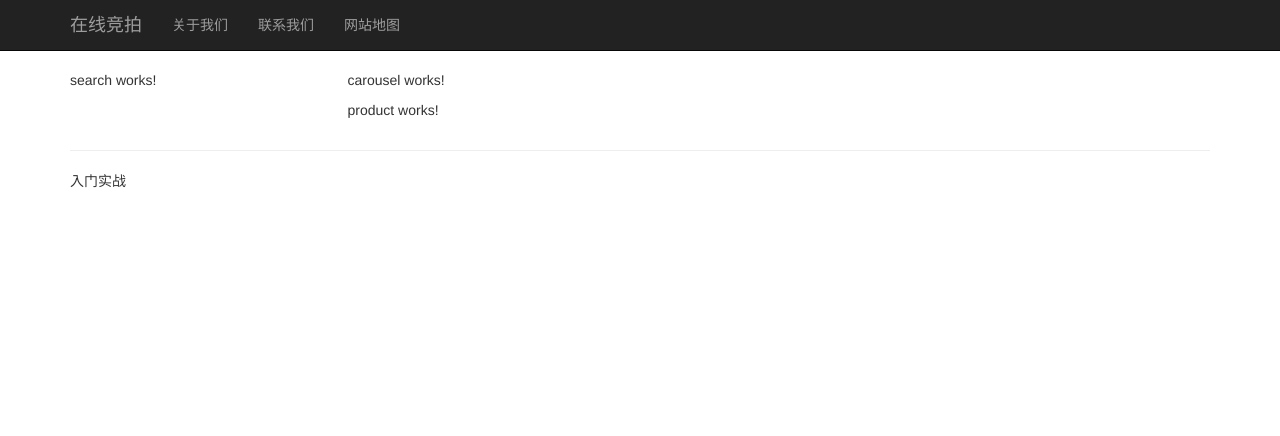
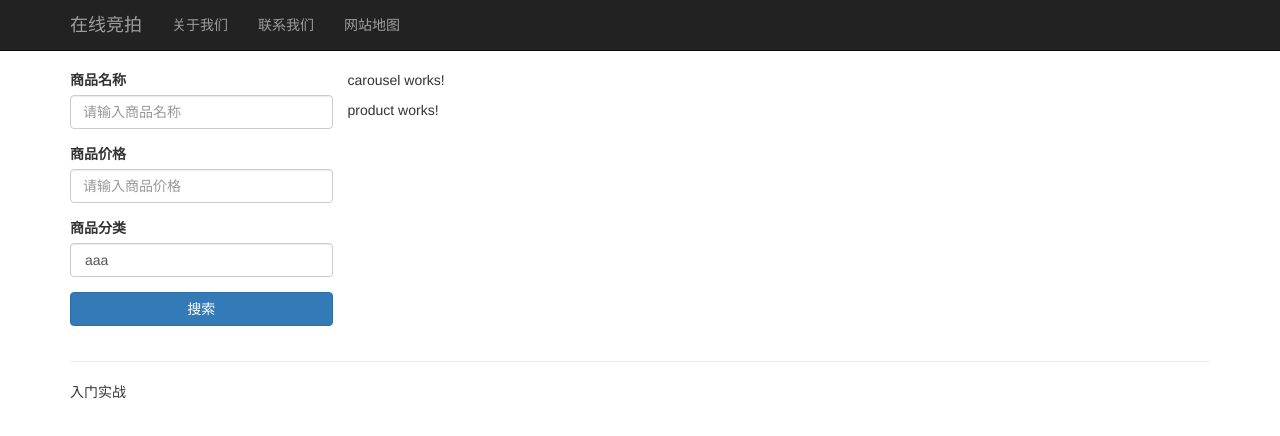
Before and after one commit to UnqiueLi/buyAngular, an Angular app in the folder angularProject/: page / in a window 1280 px wide. Shown: the top 436 px of the page. Built offline with nearby package versions, Linux system fonts and the light colour scheme.

Commit message:
添加搜索框布局

```diff
--- a/angularProject/src/app/search/search.component.html
+++ b/angularProject/src/app/search/search.component.html
@@ -1,3 +1,22 @@
-<p>
-  search works!
-</p>
+<form action="searchForm" role="form">
+  <div class="form-group">
+    <label for="productTitle">商品名称</label>
+    <input type="text" class="form-control" id="productTitle" placeholder="请输入商品名称">
+  </div>
+
+  <div class="form-group">
+    <label for="productPrice">商品价格</label>
+    <input type="number" class="form-control" id="productPrice" placeholder="请输入商品价格">
+  </div>
+
+  <div class="form-group">
+    <label for="productCategory">商品分类</label>
+    <section class="form-control" id="productCategory">
+      <option value="1">aaa</option>
+    </section>
+  </div>
+
+  <div class="form-group">
+    <button type="submit" class="btn btn-primary btn-block">搜索</button>
+    </div>
+</form>
```
Also changed, not shown: angularProject/src/app/footer/footer.component.html (indentation only), 1 other file (tests, documents, lock files or other folders).
